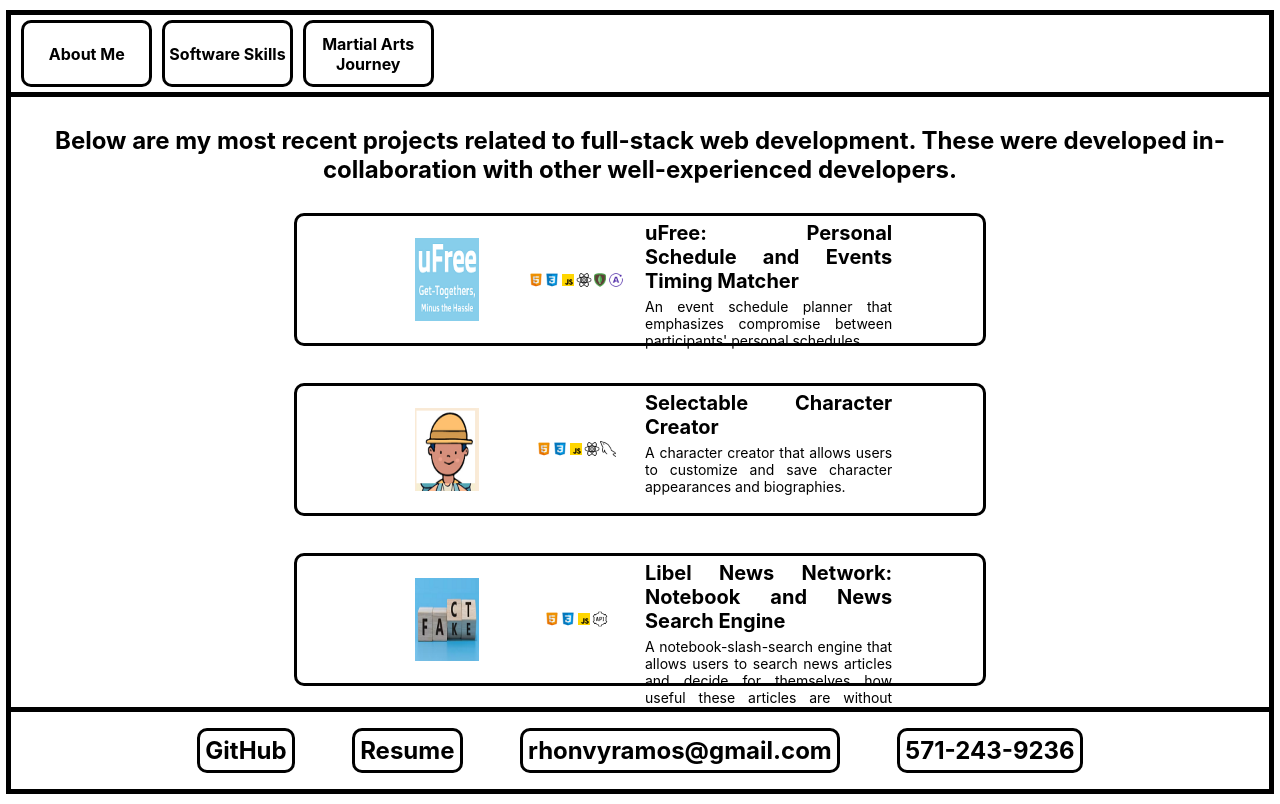
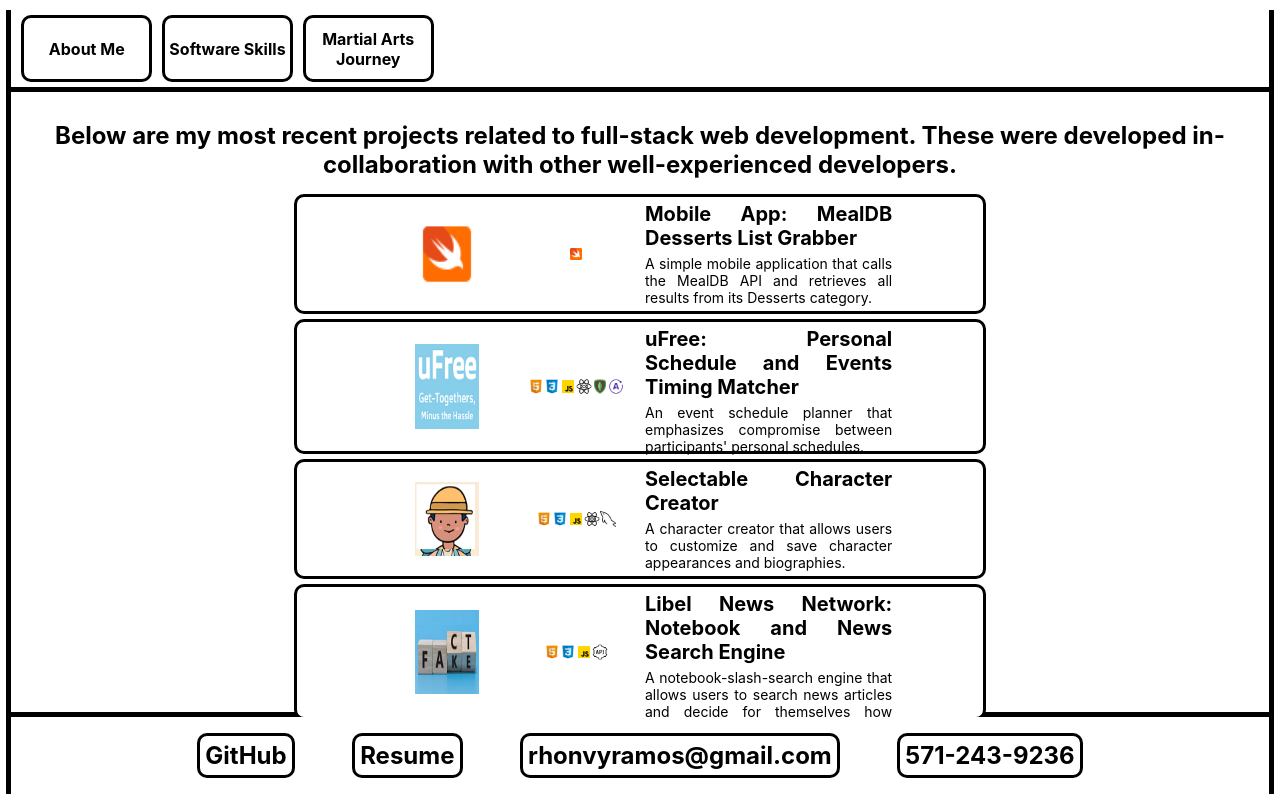
Before and after one commit to rhonvyramos/resume-portfolio-overdone, a React (Create React App) app: page /software in a window 1280 px wide. Built offline with nearby package versions, Linux system fonts and the light colour scheme.

Commit message:
updated software to add new ios project

```diff
--- a/src/pages/Software.js
+++ b/src/pages/Software.js
@@ -15,6 +15,7 @@ import mysql_icon from "../assets/mysql_icon.png"
 import mongodb_icon from "../assets/mongodb_icon.png"
 import apollo_icon from "../assets/apollo_icon.png"
 import react_icon from "../assets/react_icon.png"
+import swiftui_icon from "../assets/swift_icon.png"
 
 export default function Software() {
     return(
@@ -26,6 +27,24 @@ export default function Software() {
                             These were developed in-collaboration with other well-experienced developers.</p>
                     </div>
                     <div id="software_projects">
+                    <a href="https://github.com/rhonvyramos/DessertDetailsViews" target="_blank" rel="noopener noreferrer">
+                            <div className="project_box">
+                                <div className="project_image">
+                                    <img src={swiftui_icon} alt="ufree" height={"96px"} width={"96px"} />
+                                    <div id="project_tech">
+                                        <img src={swiftui_icon} alt="swiftui" height={"30%"} width={"30%"} />
+                                    </div>
+                                </div>
+                                <div className="project_text">
+                                    <p className="project_title">
+                                        Mobile App: MealDB Desserts List Grabber
+                                    </p>
+                                    <p className="project_description">
+                                        A simple mobile application that calls the MealDB API and retrieves all results from its Desserts category.
+                                    </p>
+                                </div>
+                            </div>
+                        </a>
                         <a href="https://github.com/hafsah1976/uFree" target="_blank" rel="noopener noreferrer">
                             <div className="project_box">
                                 <div className="project_image">
```
